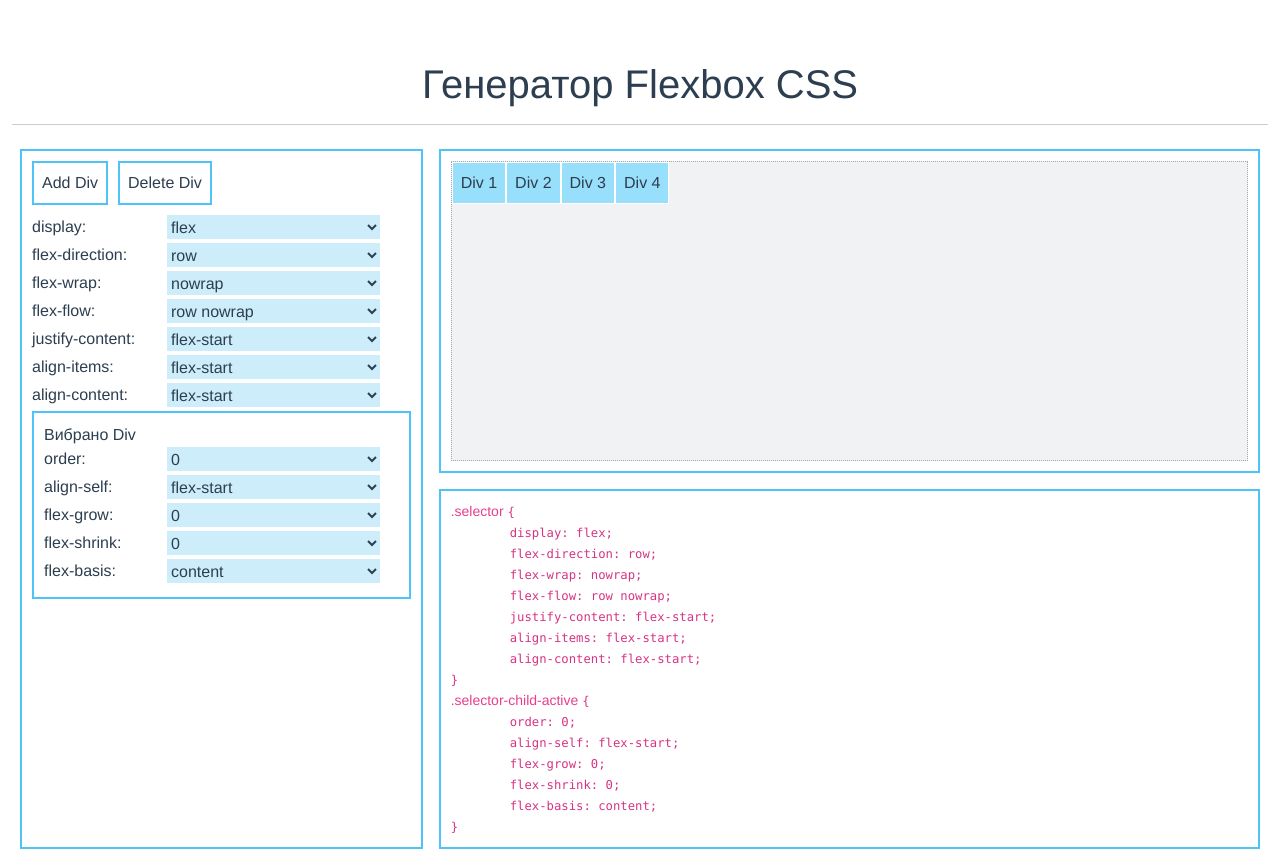
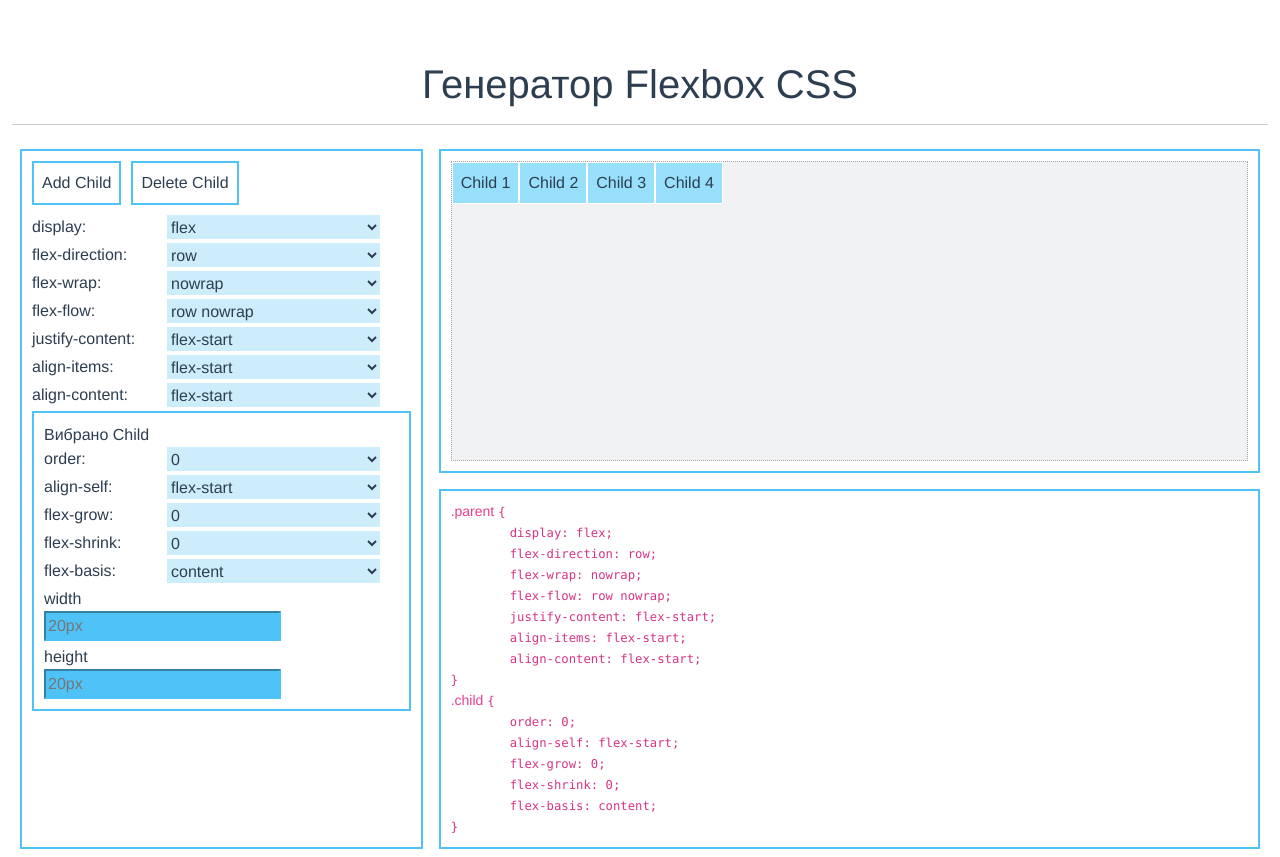
Before and after one commit to Tkachyshyn-Andrei/test_flexbox_shpargalka, a Vue app: page /#/flex-generator in a window 1280 px wide. Built offline with nearby package versions, Linux system fonts and the light colour scheme.

Commit message:
change parent and child name

```diff
--- a/src/views/FlexBoxGenerator.vue
+++ b/src/views/FlexBoxGenerator.vue
@@ -6,8 +6,8 @@
       <div class="col-4 p-2">
         <div class="container-style h-100 ">
           <div class="button d-flex">
-            <div @click="addDiv">Add Div</div>
-            <div @click="deleteDiv">Delete Div</div>
+            <div @click="addDiv">Add Child</div>
+            <div @click="deleteDiv">Delete Child</div>
           </div>
           <div>
             <VSelect v-model="selectedPropertiesParent.display" :values="display" property="display"/>
@@ -21,12 +21,20 @@
             <VSelect v-model="selectedPropertiesParent.alignContent" :values="alignContent" property="align-content"/>
           </div>
           <div class="container-style child-block">
-            <div>Вибрано Div</div>
+            <div>Вибрано Child</div>
             <VSelect v-model="selectedPropertiesChild.order" :values="order" property="order"/>
             <VSelect v-model="selectedPropertiesChild.alignSelf" :values="alignSelf" property="align-self"/>
             <VSelect v-model="selectedPropertiesChild.flexGrow" :values="flexGrow" property="flex-grow"/>
             <VSelect v-model="selectedPropertiesChild.flexShrink" :values="flexShrink" property="flex-shrink"/>
             <VSelect v-model="selectedPropertiesChild.flexBasis" :values="flexBasis" property="flex-basis"/>
+            <div class="mb-1">
+              <label>width</label>
+              <input placeholder="20px">
+            </div>
+            <div>
+              <label>height</label>
+              <input placeholder="20px">
+            </div>
           </div>
         </div>
       </div>
@@ -38,17 +46,17 @@
                  @click="setActiveIndex(n)"
                  :style="setActiveChild(n)"
             >
-              Div {{ n }}
+              Child {{ n }}
             </div>
           </div>
         </div>
         <div class="container-style code">
           <div>
-            .selector
+            .parent
             <code style="white-space: pre" v-html="showParentStyle"/>
           </div>
           <div>
-            .selector-child-active
+            .child
             <code style="white-space: pre" v-html="showChildStyle"/>
           </div>
         </div>
@@ -122,7 +130,6 @@ export default {
       this.items--;
     },
     setActiveIndex(n) {
-      console.log(this.activeIndex);
       this.activeIndex = n;
     },
     setActiveChild(n) {
@@ -166,6 +173,7 @@ h1 {
   background-repeat: no-repeat;
   border: 1px solid #fff;
   text-align: center;
+  cursor: pointer;
 }
 
 .button > div {
@@ -185,6 +193,14 @@ h1 {
 .child-block .property-name {
   min-width: 123px;
 }
+.container-style label{
+  min-width: 123px;
+}
+.container-style input{
+  width: 237px;
+  border-color: #4fc3f7;
+  background-color: #4fc3f7;
+}
 
 .active-child {
   background: #abb6ba;
```
